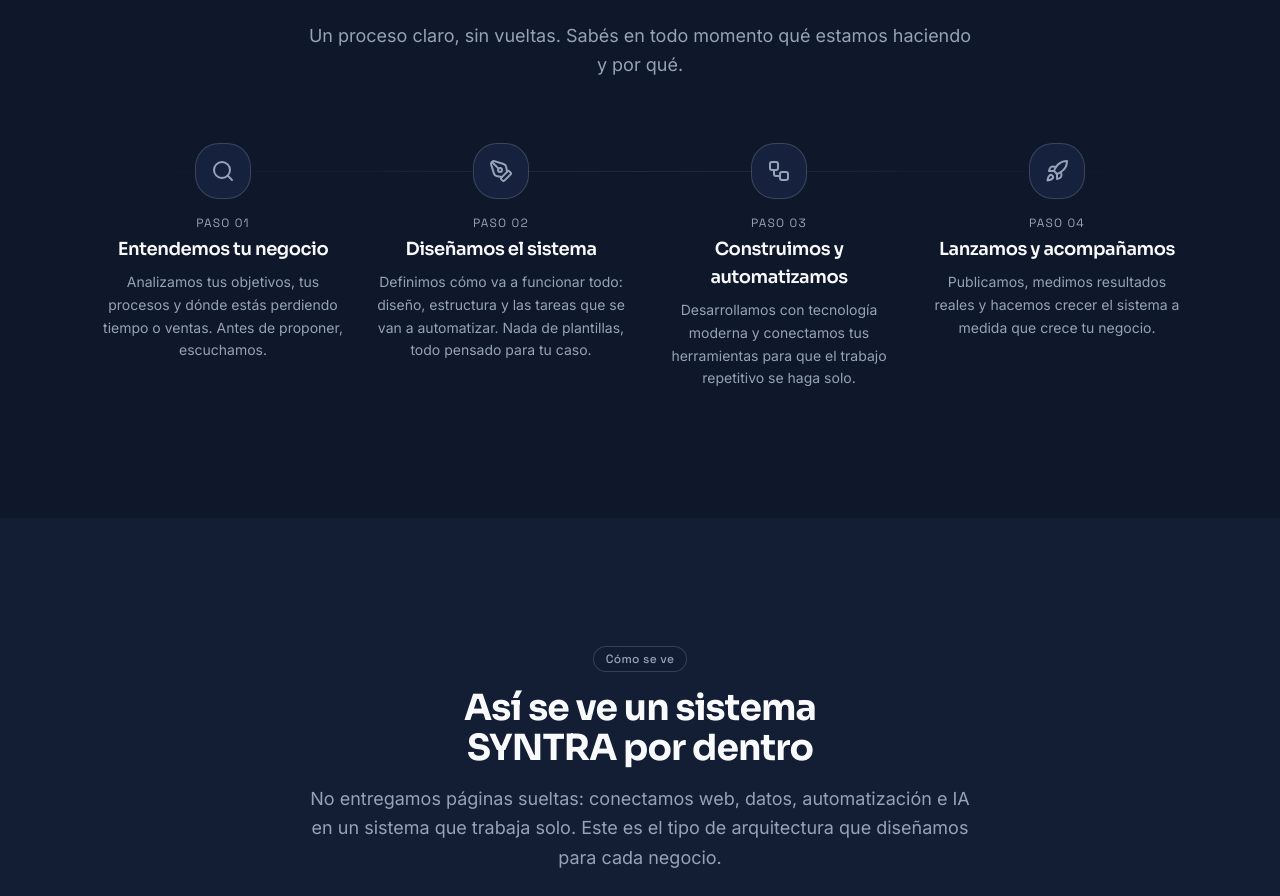
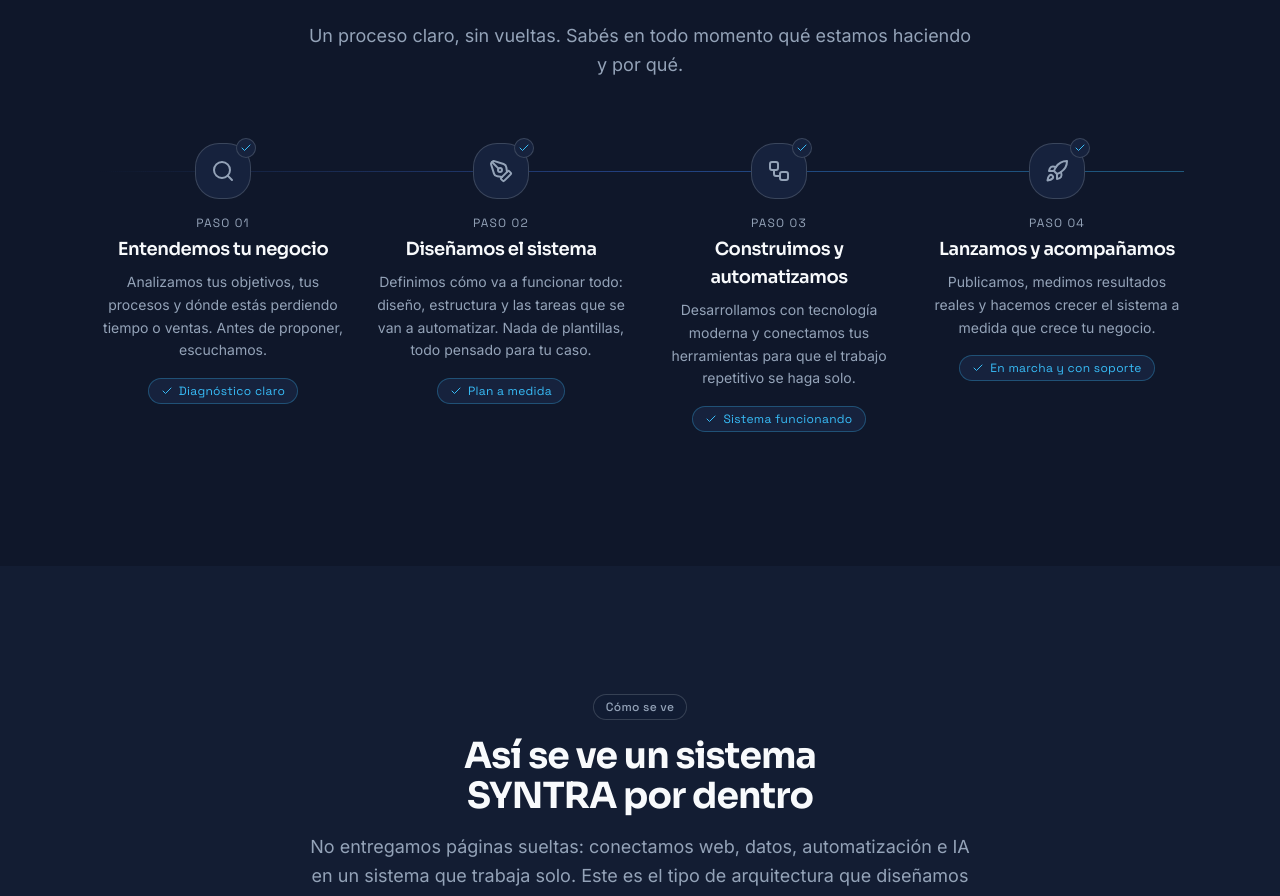
Before and after one commit to syntracorestudio-arch/syntra-core-system, a Next.js app in the folder projects/syntra-core-website/: page / in a window 1280 px wide. Shown: the part 4260-5156 px from the top of the page. Built offline with nearby package versions, Linux system fonts and the light colour scheme; no server answers.

Commit message:
feat(web): bring the process section to life

```diff
--- a/projects/syntra-core-website/src/components/sections/workflow-section.tsx
+++ b/projects/syntra-core-website/src/components/sections/workflow-section.tsx
@@ -1,16 +1,39 @@
+"use client";
+
+import * as React from "react";
+import { Check } from "lucide-react";
+import { motion, useInView, useReducedMotion } from "framer-motion";
+
 import { siteConfig, workflow } from "@/config/site";
 import { getIcon } from "@/lib/icons";
+import { EASE_PREMIUM, DURATION } from "@/lib/motion";
 import { Section } from "@/components/layout/section";
 import { SectionHeading } from "@/components/shared/section-heading";
 import { BlurReveal } from "@/components/animations/blur-reveal";
-import { Stagger, StaggerItem } from "@/components/animations/stagger";
 
 /**
- * WorkflowSection — proceso de trabajo como timeline de 4 pasos.
- * Horizontal con línea conectora en desktop, vertical en mobile. Content-driven.
+ * WorkflowSection — proceso vivo: PENDIENTE → ACTIVO → HECHO (live-system-motion-spec).
+ * La línea conectora se DIBUJA (scaleX desktop / scaleY mobile) y, a medida que
+ * "llega" a cada paso, ese paso completa: un destello de acento one-shot sobre el
+ * chip → el badge se vuelve check cyan (queda) → aparece el entregable (queda).
+ * Patrón tomado de las demos de Servicios: useInView once + useReducedMotion +
+ * one-shot, sin loop. Solo se anima opacity/transform (scale/translate) — NUNCA
+ * box-shadow/filter/width/height/color/background. reduced-motion → estado final
+ * completo directo. CLS = 0: el slot del entregable reserva alto (min-h).
  */
+
+/** Duración del trazo de la línea (s) — lento y premium. */
+const LINE_DURATION = 1.5;
+
 function WorkflowSection() {
   const { eyebrow, title, subtitle } = siteConfig.sections.workflow;
+  const reduce = useReducedMotion();
+  const ref = React.useRef<HTMLDivElement>(null);
+  const inView = useInView(ref, { once: true, amount: 0.4 });
+
+  const steps = workflow.length;
+  // La secuencia arranca cuando la sección entra en viewport (o directo si reduce).
+  const run = reduce || inView;
 
   return (
     <Section id="proceso">
@@ -18,24 +41,107 @@
         <SectionHeading eyebrow={eyebrow} title={title} subtitle={subtitle} />
       </BlurReveal>
 
-      <Stagger className="relative mt-16">
-        {/* Línea conectora (solo desktop, detrás de los íconos) */}
+      <div ref={ref} className="relative mt-16">
+        {/* Línea conectora desktop (horizontal, se dibuja de izquierda a derecha) */}
         <div
           aria-hidden="true"
-          className="absolute top-7 right-0 left-0 hidden h-px bg-gradient-to-r from-transparent via-border to-transparent md:block"
-        />
+          className="absolute top-7 right-0 left-0 hidden h-px md:block"
+        >
+          {/* Riel base hairline tenue */}
+          <div className="absolute inset-0 bg-gradient-to-r from-transparent via-border to-transparent" />
+          {/* Trazo de avance (scaleX) */}
+          <motion.div
+            className="absolute inset-0 origin-left bg-gradient-to-r from-transparent via-brand-electric/40 to-brand-cyan/40"
+            initial={reduce ? false : { scaleX: 0 }}
+            animate={run ? { scaleX: 1 } : { scaleX: 0 }}
+            transition={{ duration: reduce ? 0 : LINE_DURATION, ease: EASE_PREMIUM }}
+          />
+        </div>
 
         <div className="grid gap-10 md:grid-cols-4 md:gap-6">
-          {workflow.map((item) => {
+          {workflow.map((item, i) => {
             const Icon = getIcon(item.icon);
+            // El paso "i" se completa cuando la línea llega a su posición.
+            const stepDelay = reduce
+              ? 0
+              : steps > 1
+                ? (i / (steps - 1)) * LINE_DURATION
+                : 0;
             return (
-              <StaggerItem
+              <div
                 key={item.step}
                 className="relative flex flex-col items-center text-center"
               >
+                {/* Línea conectora mobile (vertical, se dibuja de arriba abajo).
+                    No después del último paso. */}
+                {i < steps - 1 ? (
+                  <div
+                    aria-hidden="true"
+                    className="absolute top-14 left-1/2 h-10 w-px -translate-x-1/2 translate-y-2 md:hidden"
+                  >
+                    <div className="absolute inset-0 bg-gradient-to-b from-border to-transparent" />
+                    <motion.div
+                      className="absolute inset-0 origin-top bg-gradient-to-b from-brand-electric/40 to-brand-cyan/40"
+                      initial={reduce ? false : { scaleY: 0 }}
+                      animate={run ? { scaleY: 1 } : { scaleY: 0 }}
+                      transition={{
+                        duration: reduce ? 0 : LINE_DURATION / steps,
+                        delay: stepDelay,
+                        ease: EASE_PREMIUM,
+                      }}
+                    />
+                  </div>
+                ) : null}
+
+                {/* Chip de ícono (PENDIENTE: neutro siempre visible) */}
                 <span className="relative z-10 inline-flex size-14 items-center justify-center rounded-2xl border border-border-strong bg-surface-2 text-muted-foreground">
                   <Icon className="size-6" aria-hidden="true" />
+
+                  {/* ACTIVO: destello de acento one-shot (solo opacity, sin repeat) */}
+                  {!reduce ? (
+                    <motion.span
+                      aria-hidden="true"
+                      className="pointer-events-none absolute inset-0 rounded-2xl border border-brand-electric/50 bg-brand-electric/10"
+                      initial={{ opacity: 0 }}
+                      animate={run ? { opacity: [0, 0.7, 0] } : { opacity: 0 }}
+                      transition={{
+                        duration: DURATION.standard,
+                        delay: stepDelay,
+                        ease: EASE_PREMIUM,
+                      }}
+                    />
+                  ) : null}
+
+                  {/* Badge de estado (esquina): PENDIENTE = anillo neutro; HECHO = check cyan */}
+                  <span className="absolute -right-1.5 -top-1.5 inline-flex size-5 items-center justify-center rounded-full border border-border-strong bg-surface-2">
+                    {/* PENDIENTE: dot neutro (se desvanece al completarse) */}
+                    <motion.span
+                      aria-hidden="true"
+                      className="absolute size-1.5 rounded-full bg-muted-foreground"
+                      initial={reduce ? false : { opacity: 1 }}
+                      animate={run ? { opacity: 0 } : { opacity: 1 }}
+                      transition={{
+                        duration: reduce ? 0 : DURATION.micro,
+                        delay: stepDelay,
+                        ease: EASE_PREMIUM,
+                      }}
+                    />
+                    {/* HECHO: check cyan que revela (opacity + scale) y queda */}
+                    <motion.span
+                      className="inline-flex text-brand-cyan"
+                      initial={reduce ? false : { opacity: 0, scale: 0.8 }}
+                      animate={run ? { opacity: 1, scale: 1 } : { opacity: 0, scale: 0.8 }}
+                      transition={{
+                        duration: reduce ? 0 : DURATION.standard,
+                        delay: stepDelay,
+                        ease: EASE_PREMIUM,
+                      }}
+                    >
+                      <Check className="size-3" aria-hidden="true" />
+                    </motion.span>
+                  </span>
                 </span>
+
                 <span className="mt-4 font-accent text-xs tracking-widest text-muted-foreground">
                   PASO {String(item.step).padStart(2, "0")}
                 </span>
@@ -45,11 +151,29 @@
                 <p className="mt-2 max-w-xs text-sm leading-relaxed text-muted-foreground">
                   {item.description}
                 </p>
-              </StaggerItem>
+
+                {/* Entregable (HECHO): aparece por opacity y queda.
+                    Slot con alto reservado (min-h) → CLS = 0. */}
+                <div className="mt-4 flex min-h-[2rem] items-start justify-center">
+                  <motion.span
+                    className="inline-flex items-center gap-1.5 rounded-full border border-brand-cyan/30 bg-surface-2 px-3 py-1 font-accent text-xs tracking-wide text-brand-cyan"
+                    initial={reduce ? false : { opacity: 0 }}
+                    animate={run ? { opacity: 1 } : { opacity: 0 }}
+                    transition={{
+                      duration: reduce ? 0 : DURATION.standard,
+                      delay: reduce ? 0 : stepDelay + DURATION.micro,
+                      ease: EASE_PREMIUM,
+                    }}
+                  >
+                    <Check className="size-3" aria-hidden="true" />
+                    {item.result}
+                  </motion.span>
+                </div>
+              </div>
             );
           })}
         </div>
-      </Stagger>
+      </div>
     </Section>
   );
 }
--- a/projects/syntra-core-website/src/config/site.ts
+++ b/projects/syntra-core-website/src/config/site.ts
@@ -313,6 +313,7 @@
     title: "Entendemos tu negocio",
     description:
       "Analizamos tus objetivos, tus procesos y dónde estás perdiendo tiempo o ventas. Antes de proponer, escuchamos.",
+    result: "Diagnóstico claro",
   },
   {
     step: 2,
@@ -320,6 +321,7 @@
     title: "Diseñamos el sistema",
     description:
       "Definimos cómo va a funcionar todo: diseño, estructura y las tareas que se van a automatizar. Nada de plantillas, todo pensado para tu caso.",
+    result: "Plan a medida",
   },
   {
     step: 3,
@@ -327,6 +329,7 @@
     title: "Construimos y automatizamos",
     description:
       "Desarrollamos con tecnología moderna y conectamos tus herramientas para que el trabajo repetitivo se haga solo.",
+    result: "Sistema funcionando",
   },
   {
     step: 4,
@@ -334,6 +337,7 @@
     title: "Lanzamos y acompañamos",
     description:
       "Publicamos, medimos resultados reales y hacemos crecer el sistema a medida que crece tu negocio.",
+    result: "En marcha y con soporte",
   },
 ];
 
--- a/projects/syntra-core-website/src/types/index.ts
+++ b/projects/syntra-core-website/src/types/index.ts
@@ -55,6 +55,8 @@
   icon: string;
   title: string;
   description: string;
+  /** Entregable de la etapa — label del estado HECHO */
+  result: string;
 }
 
 /** Encabezado reutilizable de sección (eyebrow + título + subtítulo) */
```
